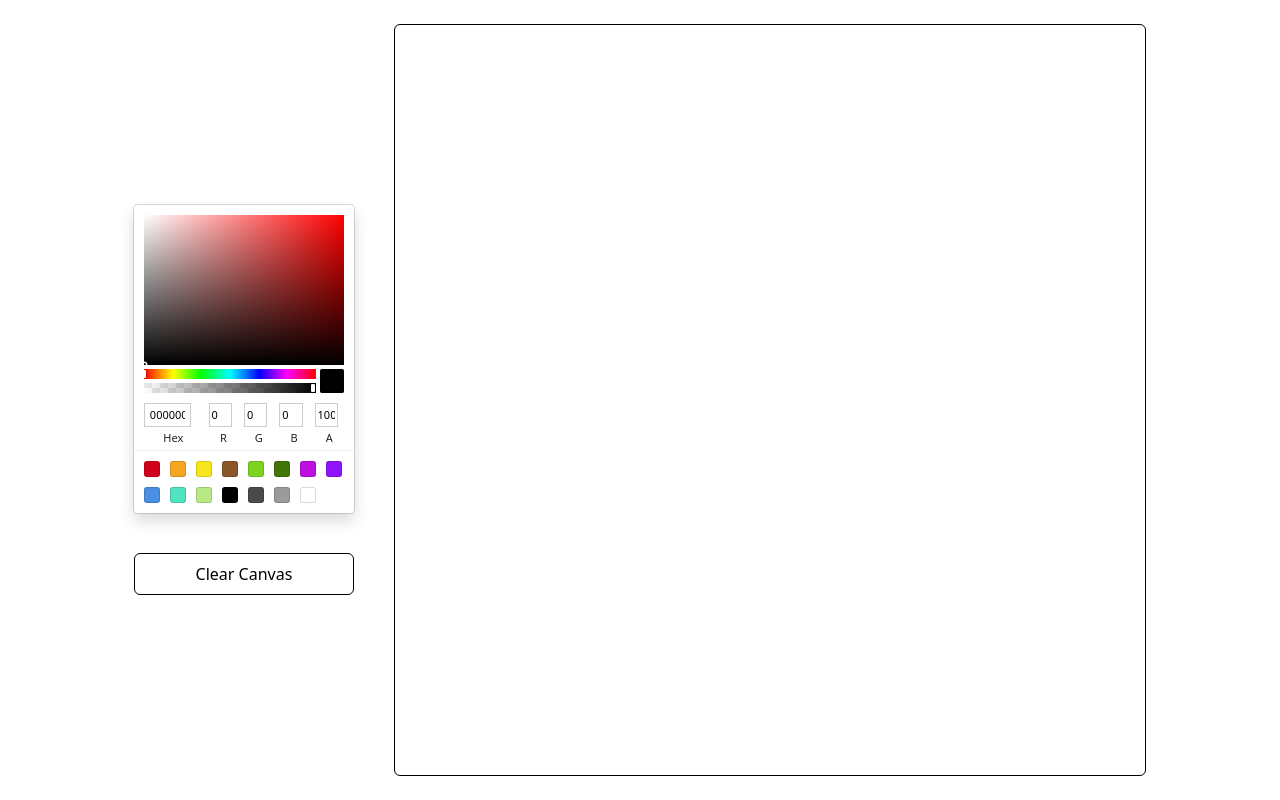
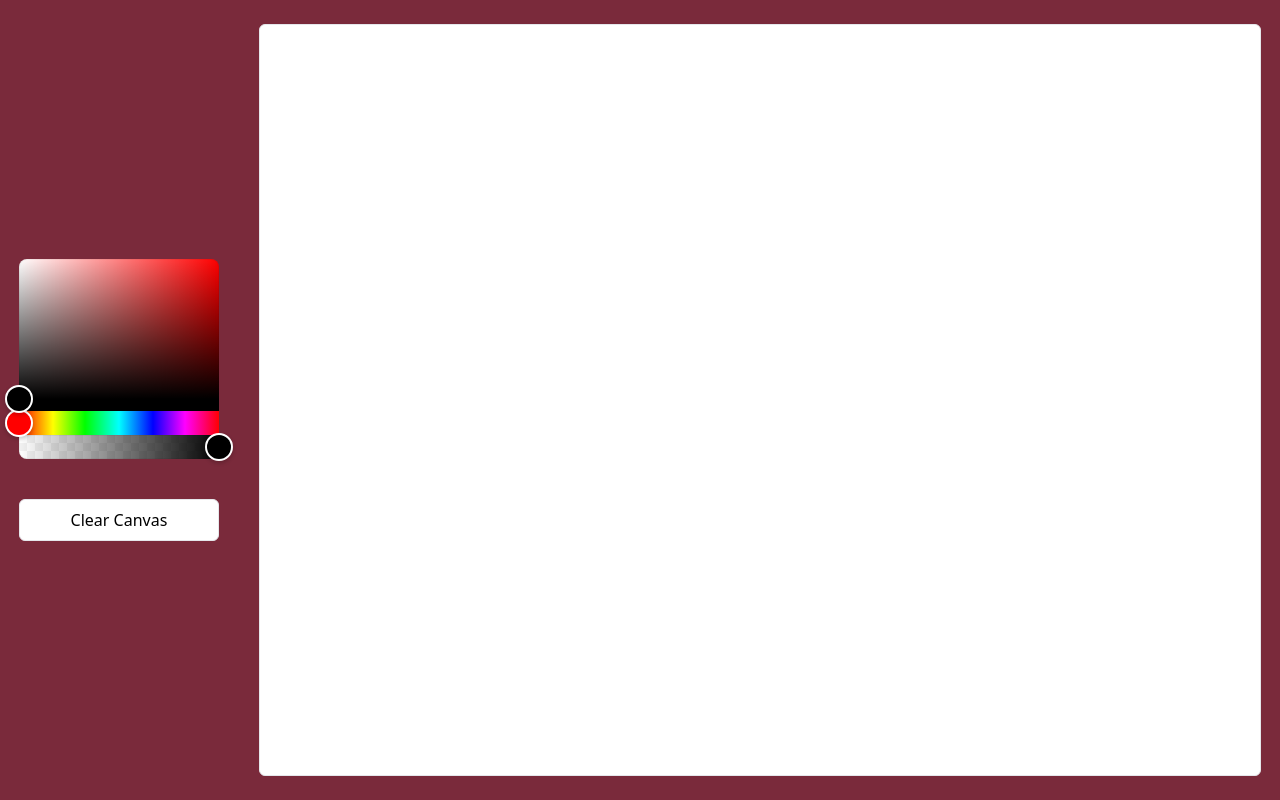
Before and after one commit to sami3ullah/canvas, a Next.js app: page / in a window 1280 px wide. Built offline with nearby package versions, Linux system fonts and the light colour scheme.

Commit message:
Added new color picker, prev one have issues

```diff
--- a/app/page.tsx
+++ b/app/page.tsx
@@ -2,8 +2,8 @@
 
 import {FC, useState} from 'react';
 import { useDraw } from '../hooks/useDraw';
-import {SketchPicker} from 'react-color'
 import {defaultColor} from '../utils/constants'
+import {HexAlphaColorPicker} from 'react-colorful';
 
 interface pageProps{
 
@@ -34,12 +34,12 @@ const Page: FC<pageProps> = ({}) => {
   const {canvasRef, onMouseDown, clearCanvas} = useDraw(drawLine)
 
   return(
-    <div className='w-screen h-screen bg-white flex justify-center items-center'>
+    <div className='w-screen h-screen bg-[#7A2A3B] flex justify-center items-center'>
       <div className='flex flex-col gap-10 pr-10'>
-        <SketchPicker color={pickerColor} onChange={e => setPickerColor(e.hex)} />
+        <HexAlphaColorPicker color={pickerColor} onChange={e => setPickerColor(e)} />
         <button
         type="button"
-        className='p-2 rounded-md border border-black'
+        className='p-2 rounded-md border bg-white'
         onClick={clearCanvas}
         >
           Clear Canvas
@@ -48,9 +48,9 @@ const Page: FC<pageProps> = ({}) => {
       <canvas
         onMouseDown={onMouseDown}
         ref={canvasRef}
-        width={750}
+        width={1000}
         height={750}
-        className="border border-black rounded-md"
+        className="border rounded-md bg-white"
        />
     </div>
   )
--- a/package.json
+++ b/package.json
@@ -11,13 +11,12 @@
   "dependencies": {
     "@types/node": "18.11.9",
     "@types/react": "18.0.25",
-    "@types/react-color": "^3.0.6",
     "@types/react-dom": "18.0.8",
     "eslint": "8.27.0",
     "eslint-config-next": "13.0.3",
     "next": "13.0.3",
     "react": "18.2.0",
-    "react-color": "^2.19.3",
+    "react-colorful": "^5.6.1",
     "react-dom": "18.2.0",
     "typescript": "4.8.4"
   },
```
Also changed, not shown: 1 other file (tests, documents, lock files or other folders).
